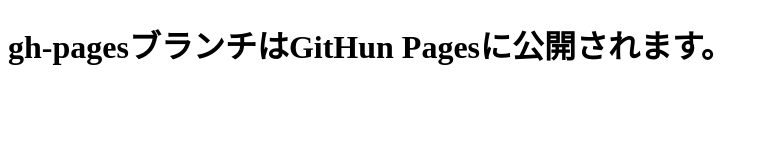
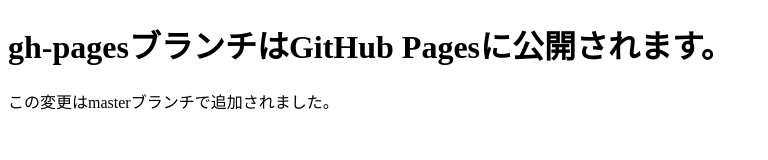
Before and after one commit to kitarira/git-study, a plain HTML site: page index.html in a window 1280 px wide. Shown: the whole page, without its empty margins (0-768 px from the left). Drawn offline with Linux system fonts and the light colour scheme.

Commit message:
段落を追加

```diff
--- a/index.html
+++ b/index.html
@@ -6,6 +6,7 @@
     <title>Gitの勉強</title>
 </head>
 <body>
-    <h1>gh-pagesブランチはGitHun Pagesに公開されます。</h1>
+    <h1>gh-pagesブランチはGitHub Pagesに公開されます。</h1>
+    <p>この変更はmasterブランチで追加されました。</p>
 </body>
 </html>
```
